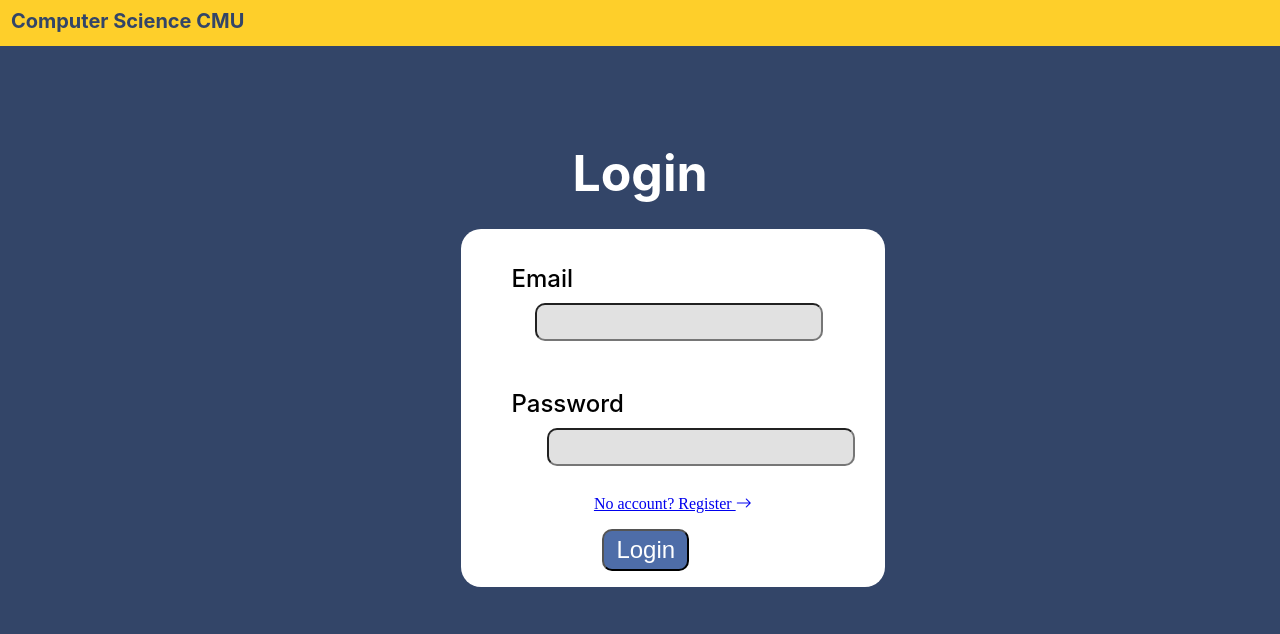
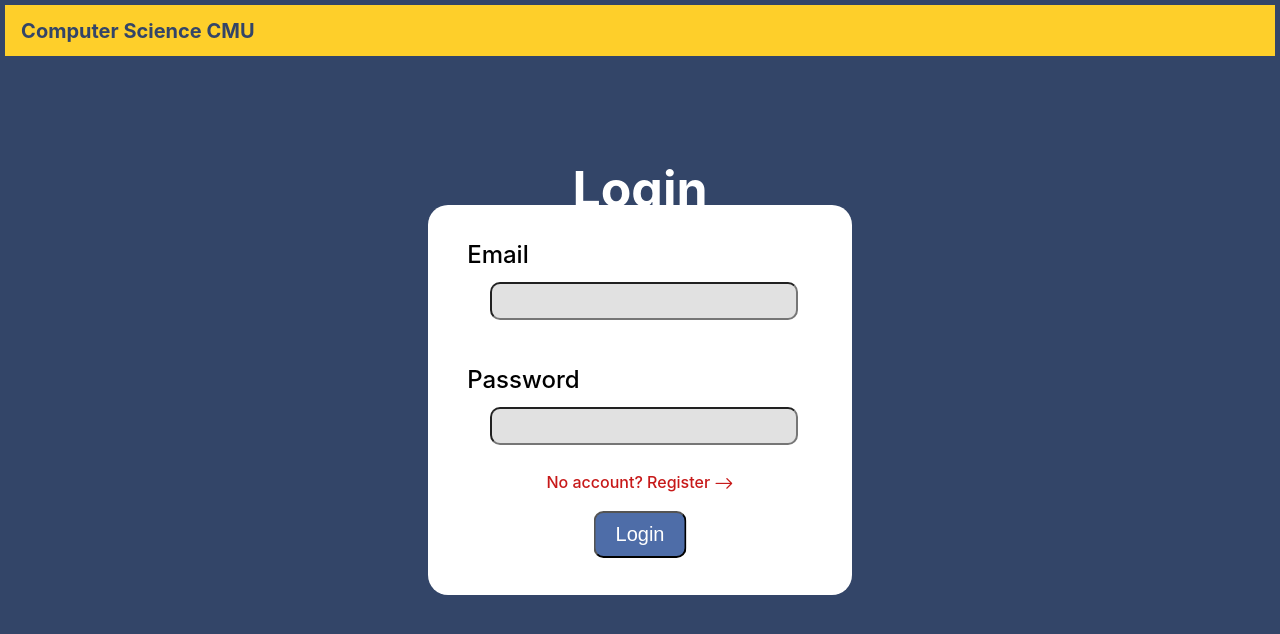
Before and after one commit to Jeanne-KK/se_work, a Flask app: page /login in a window 1280 px wide. Shown: the top 634 px of the page. Run offline with Flask 3, Linux system fonts and the light colour scheme.

Commit message:
fix little css

```diff
--- a/web/app/static/css/homepage.css
+++ b/web/app/static/css/homepage.css
@@ -4,7 +4,7 @@ body {
 
 .topnav {
   background-color: #fecf2a;
-  margin: -0.5%;
+  margin: 0.4%;
   height: 3.188rem;
 }
 
--- a/web/app/static/css/login.css
+++ b/web/app/static/css/login.css
@@ -14,7 +14,7 @@ body {
 
 .topnav {
   background-color: #fecf2a;
-  margin: -0.4%;
+  margin: 0.4%;
   height: 3.188rem;
 }
 
@@ -37,20 +37,21 @@ body {
 }
 
 .modal {
-  margin-top: 2%;
-  margin-left: 36%;
+  position: fixed;
+  top: 50%;
+  left: 50%;
+  transform: translate(-50%, -50%);
   padding: 20px;
   border-radius: 20px;
   background: #ffffff;
   width: 384px;
-  height: 318px;
+  height: 350px;
   flex-shrink: 0;
-
 }
 
 .email {
   margin-top: 4%;
-  margin-left: 8%;
+  margin-left: 5%;
   font-family: "Inter", Helvetica;
   font-weight: 500;
   color: #000;
@@ -59,19 +60,19 @@ body {
 }
 
 .enter_e {
-  width: 280px;
+  width: 300px;
   margin-top: 3%;
-  margin-left: -3%;
+  margin-left: 10%;
   background-color: #e1e1e1;
   border-radius: 10px;
   position: absolute;
   height: 32px;
-  font-size: 24px;
+  font-size: 20px;
 }
 
 .password {
   margin-top: 25%;
-  margin-left: 8%;
+  margin-left: 5%;
   font-family: "Inter", Helvetica;
   font-weight: 500;
   color: #000;
@@ -86,24 +87,23 @@ body {
   border-radius: 10px;
   position: absolute;
   height: 32px;
-  font-size: 24px;
-  margin-left: -6%;
+  font-size: 20px;
+  margin-left: 10%;
 }
 
 .Login {
+  position: absolute;
+  left: 50%;
+  transform: translateX(-50%);
   background-color: #4E6DA8;
   border-radius: 10px;
-  padding: 5px 12px;
+  padding: 10px 20px; /* Increased padding to make the button larger */
   font-weight: 500;
   color: #ffffff;
-  font-size: 24px;
-  position: absolute;
-  margin-left: 9.5%;
-  margin-top: 0%;
+  font-size: 20px; /* Increased font size to make the button larger */
   transition-duration: 0.3s;
   cursor: pointer;
 }
-
 .Login:hover {
   background-color: #9ab8f1;
   color: #000000;
@@ -113,3 +113,18 @@ body {
   margin-top: 20%;
   text-align: center;
 }
+.who--hidden {
+  font-family: "Inter", Helvetica;
+  font-weight: 500;
+  color: #c71919;
+  text-decoration: none; /* Remove underline */
+}
+
+.who--hidden:hover {
+  color: #4E6DA8; /* Change color on hover */
+}
+
+.bi.bi-arrow-right {
+  font-size: 1.2em; /* Adjust the arrow icon size */
+  vertical-align: middle; /* Align the arrow vertically with the text */
+}
--- a/web/app/templates/login.html
+++ b/web/app/templates/login.html
@@ -16,13 +16,11 @@
   <div class="log">Login</div>
   <div class="modal">
     <form name="login_form" method="POST">
+      <div class="email">Email</div>
+        <input type="email" name="cmu_acc" class="enter_e">
+      <div class="password">Password</div>
+        <input type="password" name="pass" class="enter_p">
 
-      <div class="email">Email
-        <input type="email" name="cmu_acc" class="enter_e">
-      </div>
-      <div class="password">Password
-        <input type="password" name="pass" class="enter_p">
-      </div>
       <div class="noacc">
         <a class="who--hidden" href="/who"> No account? Register <i class="bi bi-arrow-right"></i></a>
       <p class="error error--hidden"></p>
```
Also changed, not shown: web/app/static/css/reg_s.css (+4 -4 lines).
